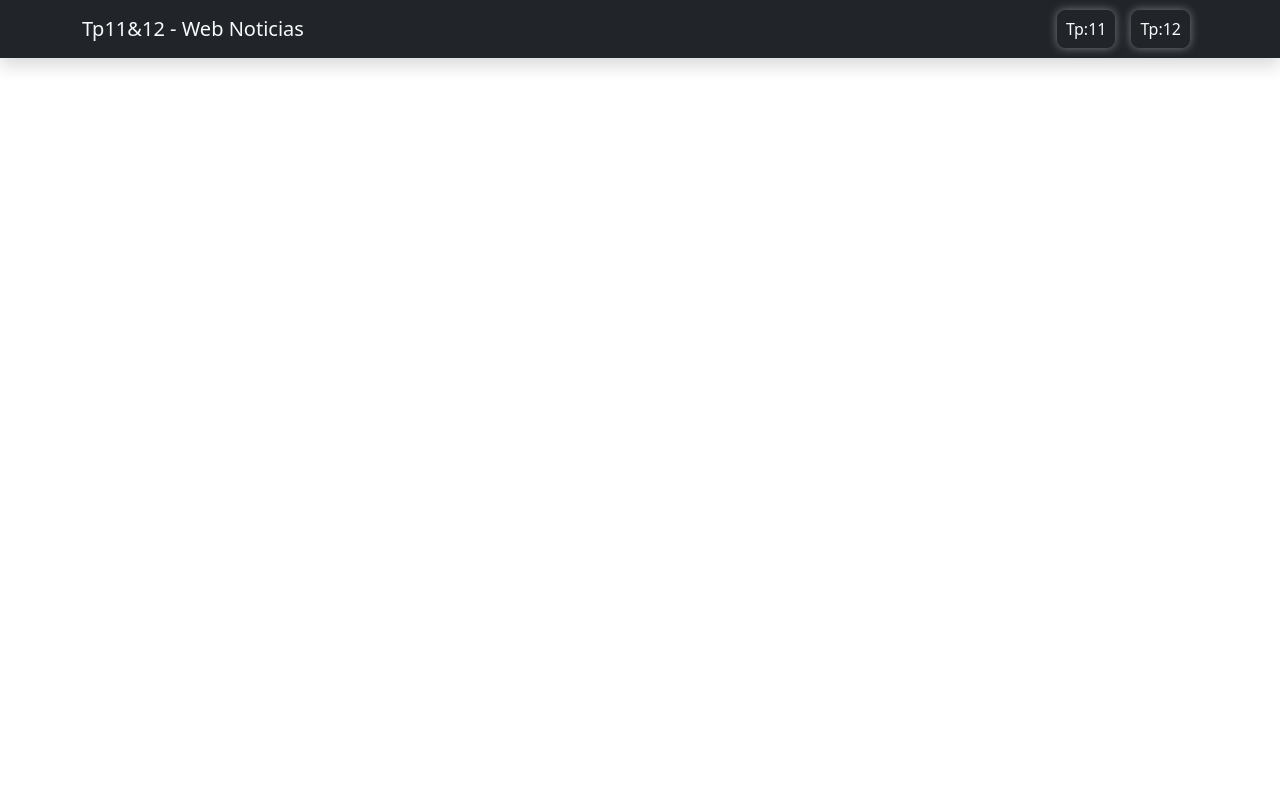
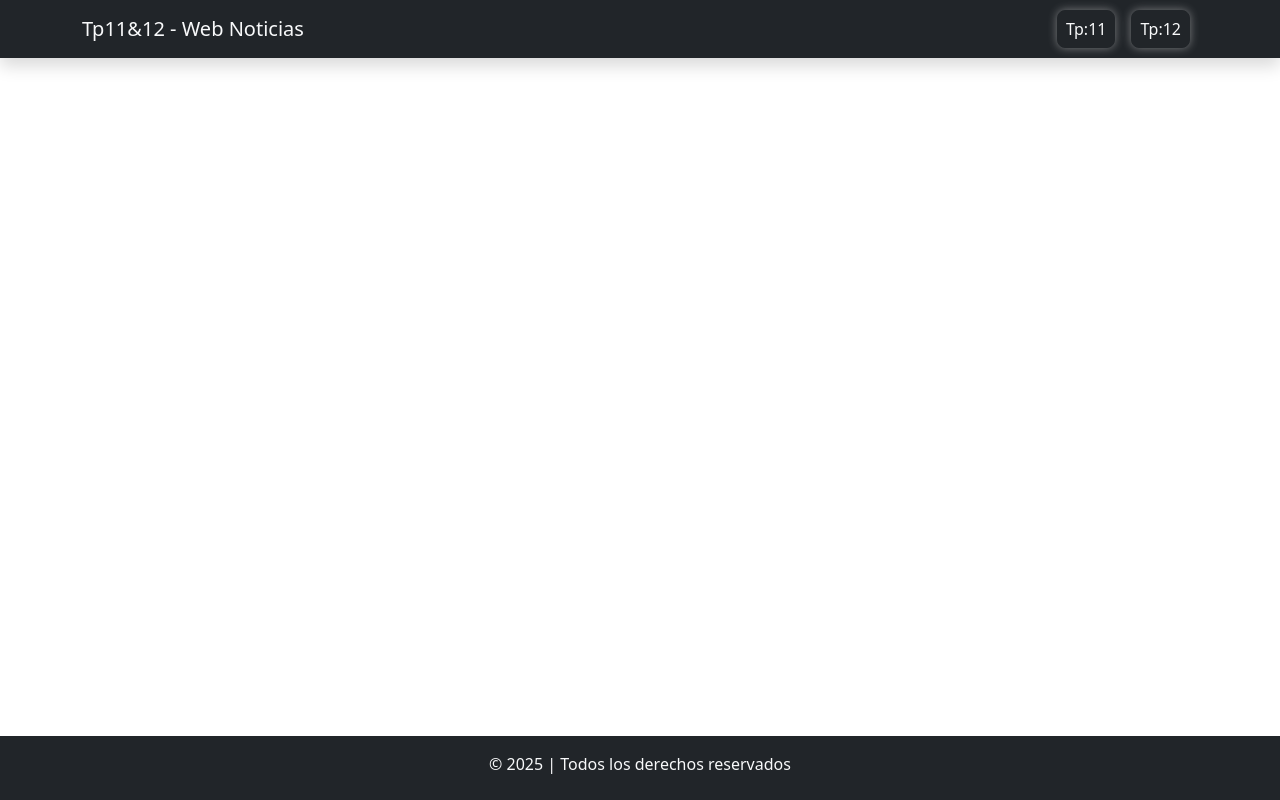
Before and after one commit to Maxii34/Tp11-12---Web-Noticias, a React (Vite) app: page /Tp12 in a window 1280 px wide. Built offline with nearby package versions, Linux system fonts and the light colour scheme.

Commit message:
Se agrego el Componentes footer

```diff
--- a/src/App.jsx
+++ b/src/App.jsx
@@ -2,6 +2,8 @@ import { BrowserRouter, Routes, Route } from "react-router";
 import Inicio from "./Components/Inicio";
 import Tp12Noticias from "./Components/Tp12Noticias";
 import Menu from "./Components/Shared/Menu";
+import Footer from "./Components/Shared/Footer";
+
 
 function App() {
   return (
@@ -14,6 +16,7 @@ function App() {
             <Route path="/Tp12" element={<Tp12Noticias></Tp12Noticias>}></Route>
           </Routes>
         </main>
+        <Footer></Footer>
       </BrowserRouter>
     </>
   );
--- a/src/Components/Shared/Footer.jsx
+++ b/src/Components/Shared/Footer.jsx
@@ -0,0 +1,12 @@
+
+const Footer = () => {
+    return (
+        <footer className=" bg-dark py-2">
+            <div className="my-2">
+                <p className="text-light text-center">&copy; 2025 | Todos los derechos reservados</p>
+            </div>
+        </footer>
+    );
+};
+
+export default Footer;
--- a/src/index.css
+++ b/src/index.css
@@ -1,3 +1,13 @@
+#root {
+    min-height: 100vh;
+    display: flex;
+    flex-direction: column;
+}
+main {
+    flex-grow: 1;
+}
+
+
 .btn-css {
   background-color: #212529;
   color: #fff;
```
